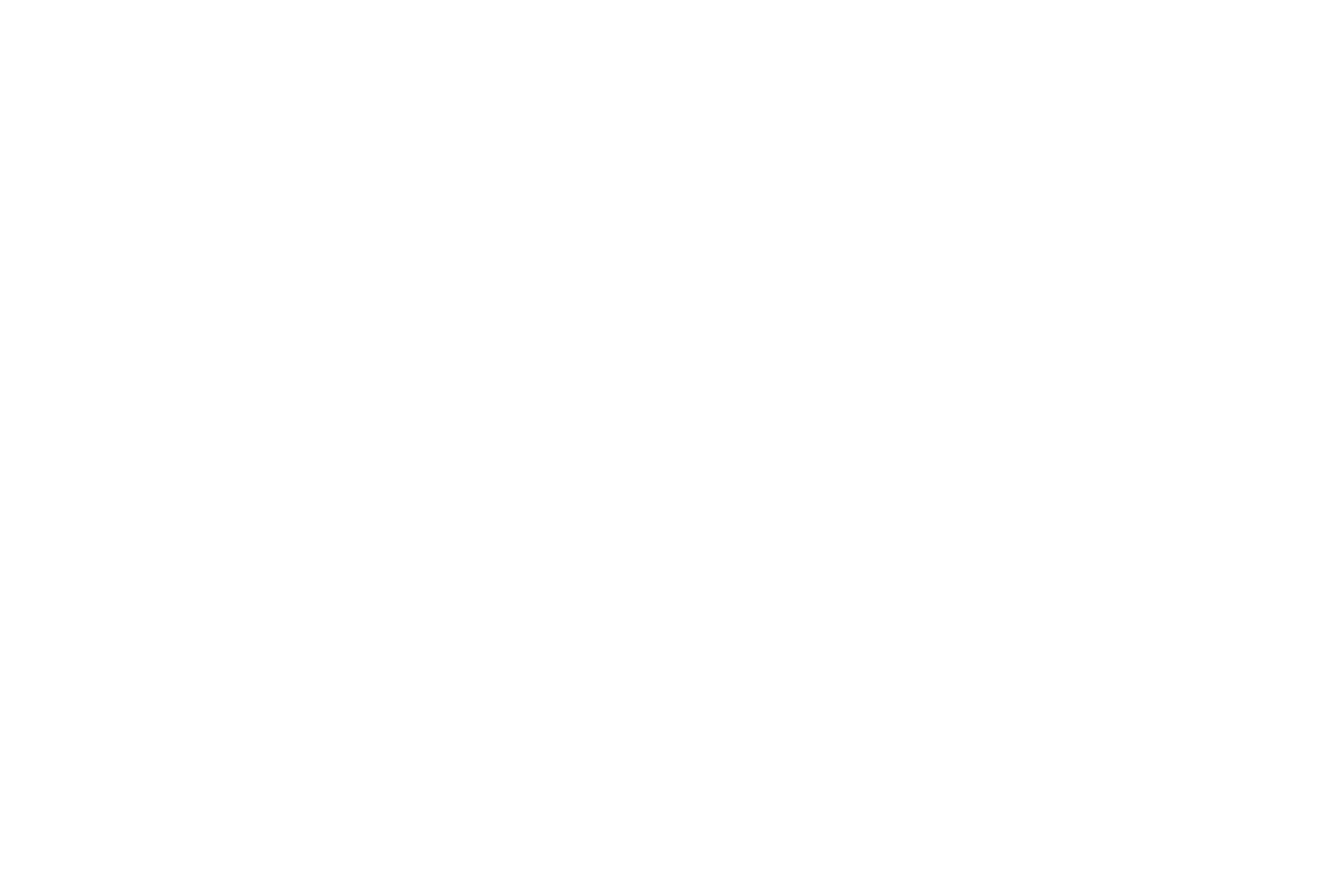
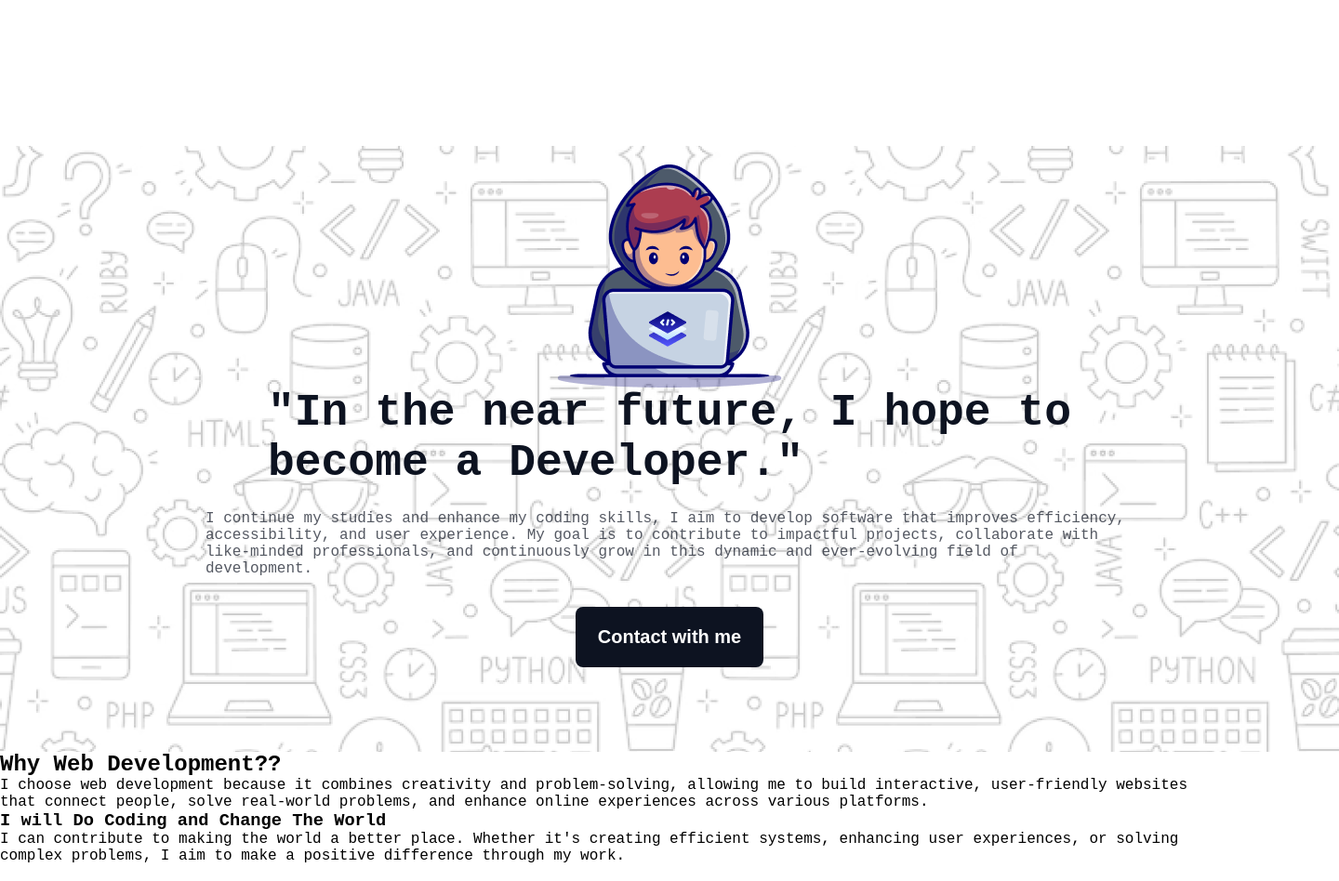
Before and after one commit to Rifatahr/B10A1-Challenge-Begins-Assignment, a plain HTML site: page index.html in a window 1280 px wide. Shown: the whole page at 93% size, 1440 px wide, since content can reach past the window. Before the commit the page ends 800 px from the top, so only its background shows below. Drawn offline with Linux system fonts and the light colour scheme; a web font is replaced by a local one.

Commit message:
banner commit

```diff
--- a/index.html
+++ b/index.html
@@ -7,8 +7,42 @@
     <link rel="stylesheet" href="styles/style.css">
 </head>
 <body>
-    <header></header>
-    <main></main>
+    <header class="banner-container">
+        <div class="banner-content">
+            <img src="assets/Group.png" alt="">
+        <h1>"In the near future, I hope to <br> become a Developer."</h1>
+        <p>I continue my studies and enhance my coding skills, I aim to develop software that improves efficiency, accessibility, and user experience. My goal is to contribute to impactful projects, collaborate with like-minded professionals, and continuously grow in this dynamic and ever-evolving field of development.</p>
+        <button>
+            Contact with me
+        </button>
+
+        </div>
+    </header>
+
+    <main>
+        <section class="why-web-development-section">
+            <div class="why-web-development-section-title">
+                <h2>Why Web Development??</h2>
+                <p>I choose web development because it combines creativity and problem-solving, allowing me to build interactive, user-friendly websites that connect people, solve real-world problems, and enhance online experiences across various platforms.</p>
+            </div>
+            <div class="why-web-development-section-part1">
+                <div class="wwds-part1-description">
+                <h3>
+                I will Do Coding and Change The World
+                </h3>
+                <p>
+                 I can contribute to making the world a better place. Whether it's creating efficient systems, enhancing user experiences, or solving complex problems, I aim to make a positive difference through my work.
+                </p>
+                </div>
+                <div class="wwds-part1-img">
+                    <img src="assets/" alt="">
+
+                </div>
+
+            </div>
+        </section>
+
+    </main>
     <footer></footer>
 </body>
 </html>
--- a/styles/style.css
+++ b/styles/style.css
@@ -9,3 +9,48 @@
 body{
     font-family: "Azeret Mono", monospace;
 }
+/* banner section section starts Here */
+.banner-container{
+    width: 1440px;
+    margin: 0 auto;
+    min-height: 652px;
+    margin-top: 157px;
+    background-image: url('/assets/Hero-bg.png');
+    background-position: center;
+    background-repeat: no-repeat;
+    background-size: cover;
+}
+.banner-content{
+    display: flex;
+    flex-direction: column;
+    justify-content: center;
+    width: 998px;
+    height: 581px;
+    align-items: center;
+    margin: 0 auto;
+}
+.banner-content h1 {
+    color: rgb(13, 19, 33);
+    font-size: 48px;
+    font-weight: 800;
+    margin-bottom: 24px;
+}
+.banner-content p{
+    color: rgb(13, 19, 33);
+    font-size: 16px;
+    font-weight: 400;
+    opacity: 0.7;
+    margin-bottom: 32px;
+
+}
+.banner-content button{
+    background: rgb(13, 19, 33);
+    font-size: 20px;
+    font-weight: 600;
+    color: rgb(255, 255, 255);
+    border-radius: 8px;
+    border: none;
+    padding: 21px 24px;
+}
+
+/* banner section section ends Here */
```
